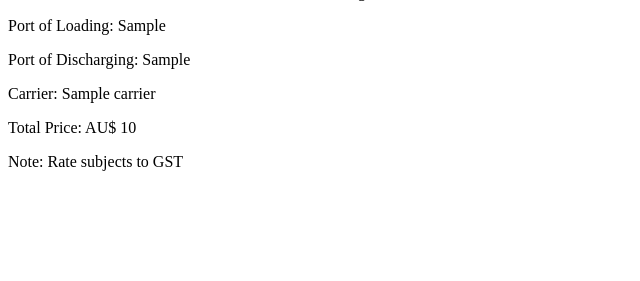
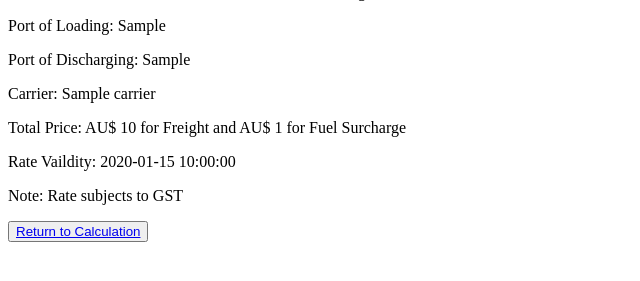
Before and after one commit to haden-liu/Auto-Quote, a Flask app: template templates/result.html in a window 1280 px wide. Shown: the part 144-425 px from the top of the page, without its empty margins (0-640 px from the left). Run offline with Flask 2, Linux system fonts and the light colour scheme; the template is opened without the code that fills it: most values are stand-ins (such as "Sample title", 1, 10 or a date in 2020); some libraries are stand-ins or nearby versions.

Commit message:
Saturday work

```diff
--- a/server.py
+++ b/server.py
@@ -1,6 +1,7 @@
 import psycopg2
+import pdfkit
 
-from flask import Flask, render_template, request
+from flask import Flask, render_template, request, redirect
 app = Flask(__name__)
 
 @app.route('/')
@@ -23,7 +24,7 @@ def calcuation_result():
     weight = request.form.get('weight')
     amount = request.form.get('amount')
 
-    volume_unit = int(length) * int(width) * int(height) / 1000000
+    volume_unit = float(length) * float(width )* float(height) / 1000000
     total_volume = volume_unit * int(amount)
     total_weight = float(weight) * int(amount)
 
@@ -34,25 +35,47 @@ def calcuation_result():
     conn = psycopg2.connect('dbname = freight')
     cur = conn.cursor()
 
-    cur.execute('select carrier, freight_rate_min, freight_rate_unit, freight_rate_weight from rates where loading_port = %s and discharging_port = %s', [loading_port,discharge_port])
+    cur.execute('select carrier, freight_rate_min, freight_rate_unit, fuel_rate, valid_date from rates where loading_port = %s and discharging_port = %s', [loading_port,discharge_port])
     result = cur.fetchone()
     print(result)
 
-    carrier, freight_rate_min, freight_rate_unit, freight_rate_weight = result
+    carrier, freight_rate_min, freight_rate_unit, fuel_rate, valid_date = result
 
-    if freight_rate_min > max(total_volume * freight_rate_unit, total_weight / 1000 * freight_rate_unit):
+    if freight_rate_min > max(total_volume * 1000 / 6 * freight_rate_unit, total_weight  * freight_rate_unit):
         total_rate = freight_rate_min
     else:
-        total_rate = max(total_volume * freight_rate_unit, total_weight / 1000 * freight_rate_unit)
+        total_rate = max(total_volume * 1000 / 6 * freight_rate_unit, total_weight * freight_rate_unit)
 
     print(total_rate)
+    print(valid_date)
+    total_fuel = max(total_volume * 1000 / 6 * fuel_rate, total_weight * fuel_rate)
 
 
+    return render_template('result.html', amount = amount, CBM = round(total_volume, 2), weight = round(total_weight,2), loading_port = loading_port, discharging_port = discharge_port, carrier = carrier, total = round(total_rate, 2), total_fuel = round(total_fuel, 2), valid_date = valid_date)
+
+@app.route('/addrate', methods=['POST', 'GET'])
+def addrate():
+    loading_port = request.form.get('loadingport')
+    discharging_port = request.form.get('dischargingport')
+    carrier = request.form.get('carrier')
+    minimum_rate = request.form.get('minimum_rate')
+    unit_rate = request.form.get("unit_rate")
+    fuel_rate = request.form.get('fuel_rate')
+    valid_date = request.form.get('valid_date')
+
+    print(discharging_port)
 
 
+    conn = psycopg2.connect('dbname = freight')
+    cur =conn.cursor()
+
+    cur.execute('INSERT INTO rates (carrier,freight_rate_min,freight_rate_unit,fuel_rate,loading_port,discharging_port,valid_date) values (%s,%s,%s,%s,%s,%s,%s)', [carrier, minimum_rate,unit_rate,fuel_rate,loading_port,discharging_port,valid_date])
 
 
-    return render_template('result.html', amount = amount, CBM = total_volume, weight = total_weight, loading_port = loading_port, discharging_port = discharge_port, carrier = carrier, total = total_rate)
+    conn.commit()
+    cur.close()
+    conn.close()
 
+    return render_template('addrate.html')
 
 app.run(debug=True)
--- a/static/style.css
+++ b/static/style.css
@@ -17,6 +17,16 @@ form {
 }
 
 input[type=text] {
+    width: 30%;
+    padding: 12px 20px;
+    margin: 8px 0;
+    display: flex;
+    border: 1px solid #ccc;
+    border-radius: 4px;
+    box-sizing: border-box;
+  }
+
+  input[type=float] {
     width: 30%;
     padding: 12px 20px;
     margin: 8px 0;
--- a/templates/result.html
+++ b/templates/result.html
@@ -20,9 +20,14 @@
 
     <p>Carrier: {{carrier}}</p>
 
-    <p>Total Price: AU$ {{total}}</p>
+    <p>Total Price: AU$ {{total}} for Freight and AU$ {{ total_fuel }} for Fuel Surcharge</p>
+
+    <p>Rate Vaildity: {{ valid_date }}</p>
 
     <p>Note: Rate subjects to GST</p>
+
+    <button><a href="calculation">Return to Calculation</a></button>
+
 
 
 
```
Also changed, not shown: schema.sql (+14 -13 lines), templates/addrate.html (+55 -0 lines), templates/calculation.html (+4 -7 lines), 1 other file.
